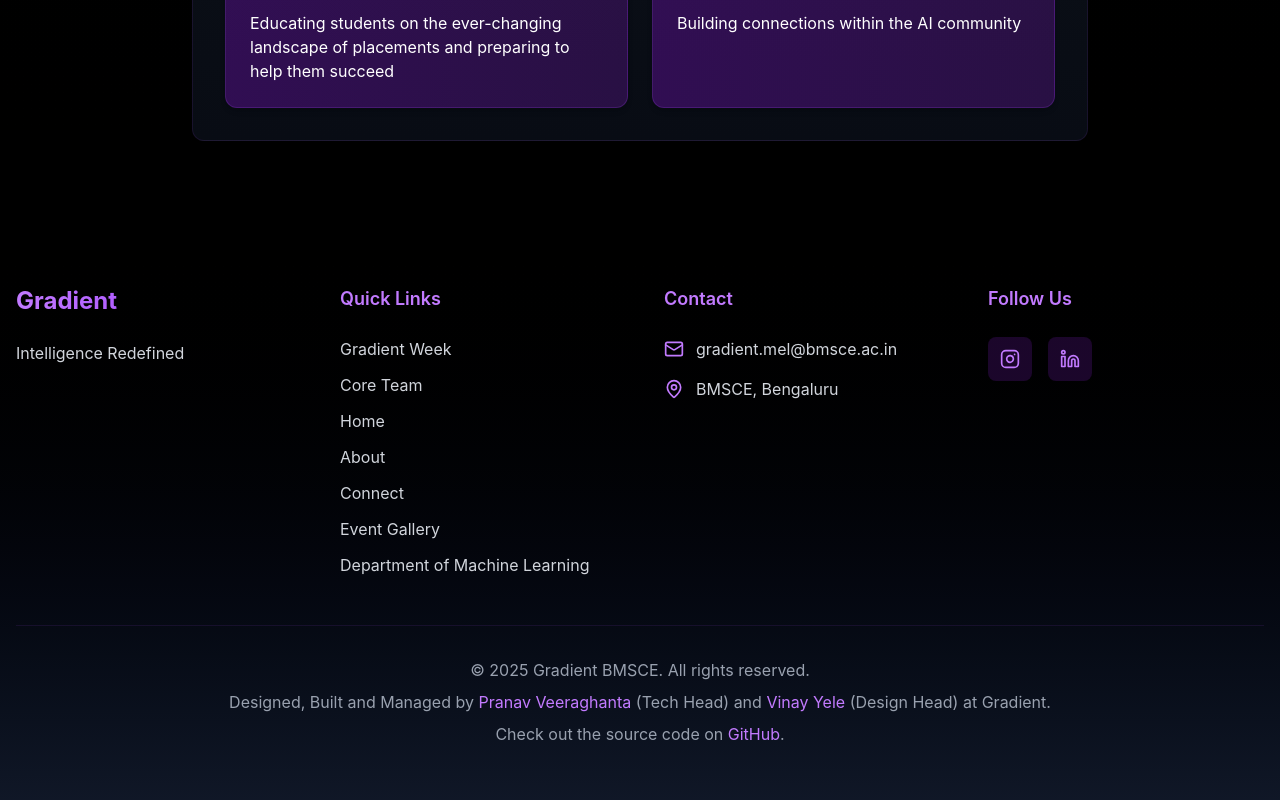
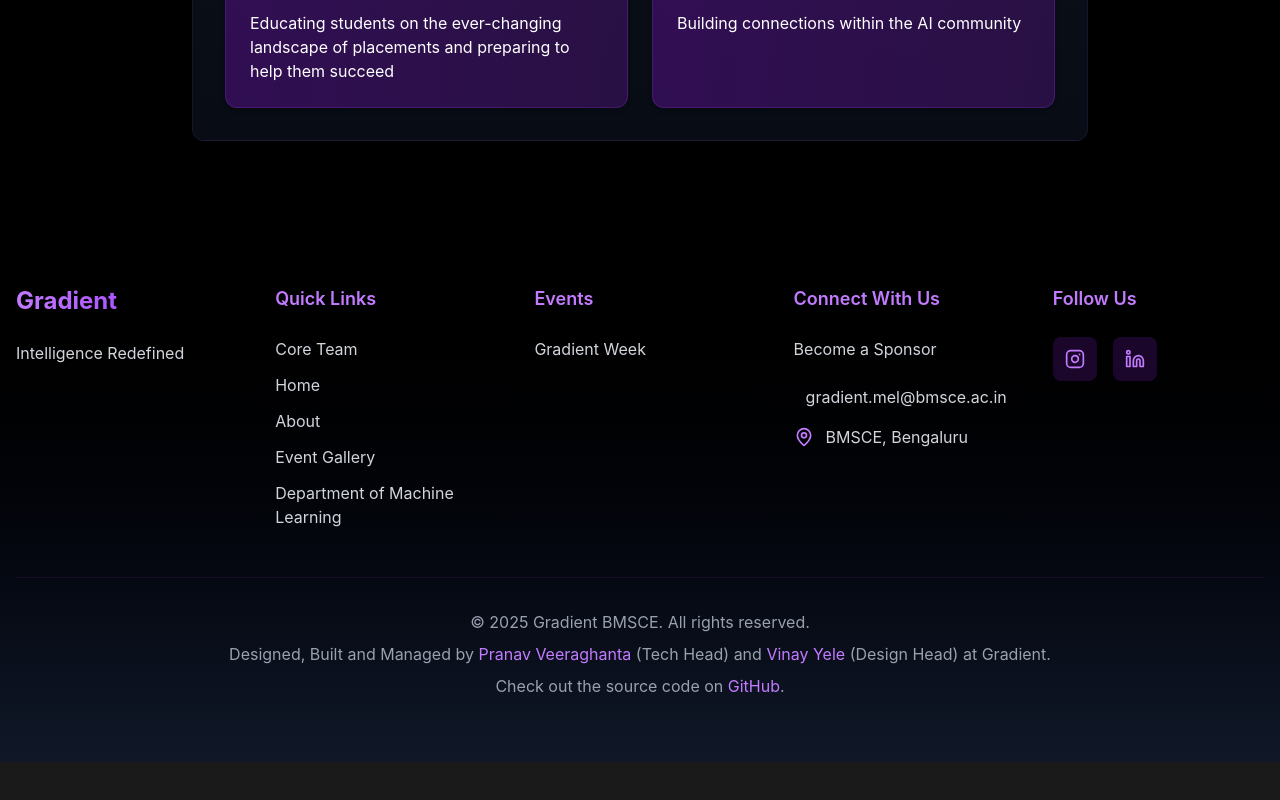
Before and after one commit to Vinay-yele/Gradient-Website, a Next.js app: page /about in a window 1280 px wide. Shown: the part 2648-3448 px from the top of the page. After the commit the page ends 3410 px from the top, so only its background shows below. Built offline with nearby package versions, Linux system fonts and the light colour scheme.

Commit message:
28-04-2025

```diff
--- a/app/events/recap-data.js
+++ b/app/events/recap-data.js
@@ -5,7 +5,7 @@ export const recapSections = [
     title: 'Inauguration Ceremony',
     brief: 'The official kickoff of Gradient Week 2025.',
     description: 'Gradient Week 2025 began with an inauguration ceremony attended by the management of BMSCE, The students and enthusiastic participants. The event featured keynote speeches highlighting the importance of collaborative innovation in the field. The ceremony set the tone for a week full of learning, competition, and growth.',
-    coverImage: '/gallery/recap/inaug/a.webp',
+    coverImage: 'https://gradient-content-server.vercel.app/content/gallery/recap/inaug/a.webp',
     images: [
       {
         url: 'https://gradient-content-server.vercel.app/content/gallery/recap/inaug/a.webp',
--- a/app/team/page.tsx
+++ b/app/team/page.tsx
@@ -23,29 +23,29 @@ const TeamMember = ({ name, role, year, image, github, linkedin }: TeamMember) =
     <div className="group relative h-full">
       {/* Diagonal card with darker purple background */}
       <div className="relative bg-purple-950/90 h-full overflow-hidden shadow-lg"
-           style={{ clipPath: 'polygon(0 0, 100% 0, 97% 100%, 0% 100%)' }}>
+        style={{ clipPath: 'polygon(0 0, 100% 0, 97% 100%, 0% 100%)' }}>
         <div className="flex flex-col h-full">
           {/* Diagonal overlay */}
           <div className="absolute top-0 right-0 w-full h-full bg-gradient-to-br from-purple-900/20 to-transparent
                          -skew-x-12 -translate-x-full group-hover:translate-x-0 transition-transform duration-700" />
 
-          {/* Content container - changed to stack image on top for larger images */}
+          {/* Content container */}
           <div className="flex flex-col h-full">
-            {/* Image section with MUCH larger dimensions */}
+            {/* Image section */}
             <div className="relative w-full">
-              <div className="relative w-full h-72 sm:h-80 md:h-96 overflow-hidden"
-                   style={{ clipPath: 'polygon(0 0, 100% 0, 100% 90%, 0% 100%)' }}>
+              <div className="relative w-full h-64 sm:h-72 md:h-80 overflow-hidden"
+                style={{ clipPath: 'polygon(0 0, 100% 0, 100% 90%, 0% 100%)' }}>
                 <Image
                   src={image}
                   alt={name}
                   width={800}
                   height={800}
                   className="w-full h-full object-cover object-center transition-transform duration-700
-                           scale-105 group-hover:scale-115"
+                           scale-105 group-hover:scale-110"
                   style={{ objectPosition: '50% 20%' }} // Focus more on faces
                   priority
                 />
-                {/* Image overlay gradient - further reduced fade */}
+                {/* Image overlay gradient */}
                 <div className="absolute inset-0 bg-gradient-to-t from-purple-950/40 via-transparent to-purple-950/5" />
               </div>
             </div>
@@ -56,7 +56,7 @@ const TeamMember = ({ name, role, year, image, github, linkedin }: TeamMember) =
               <div className="w-16 h-1 bg-purple-500 mb-4 transform origin-center transition-all duration-300
                             group-hover:w-24 group-hover:bg-fuchsia-500" />
 
-              <h3 className="text-3xl font-bold text-white group-hover:text-purple-300 transition-colors text-center">{name}</h3>
+              <h3 className="text-2xl md:text-3xl font-bold text-white group-hover:text-purple-500 transition-colors text-center">{name}</h3>
               <p className="text-purple-200/90 font-medium text-base mt-2 text-center">{role}</p>
               {year && <p className="text-zinc-400 text-sm mt-1 text-center">{year}</p>}
 
@@ -71,7 +71,7 @@ const TeamMember = ({ name, role, year, image, github, linkedin }: TeamMember) =
                              text-white p-2 rounded-md transition-colors transform hover:scale-105"
                     aria-label={`${name}'s GitHub`}
                   >
-                    <Github size={24} />
+                    <Github size={22} />
                   </a>
                 )}
                 {linkedin && (
@@ -83,7 +83,7 @@ const TeamMember = ({ name, role, year, image, github, linkedin }: TeamMember) =
                              text-white p-2 rounded-md transition-colors transform hover:scale-105"
                     aria-label={`${name}'s LinkedIn`}
                   >
-                    <Linkedin size={24} />
+                    <Linkedin size={22} />
                   </a>
                 )}
               </div>
@@ -95,24 +95,43 @@ const TeamMember = ({ name, role, year, image, github, linkedin }: TeamMember) =
   );
 };
 
-// Domain Section with side title and alternating layout
+// Domain Section with simplified responsive layout
 const DomainSection = ({ title, members, isReversed }: { title: string, members: any[], isReversed: boolean }) => {
   return (
-    <div className="mb-24">
-      <div className={`flex flex-col ${isReversed ? 'md:flex-row' : 'md:flex-row-reverse'} items-center`}>
-        {/* Side Domain Title - fixed for long titles */}
-        <div className={`w-full md:w-1/3 mb-12 md:mb-0 ${isReversed ? 'md:pr-12' : 'md:pl-12'} relative`}>
-          <div className="sticky top-32">
-            <h2 className={`text-5xl md:text-6xl train-one-regular leading-tight ${isReversed ? 'md:text-right' : 'md:text-left'} text-center whitespace-normal`}>
-              {title}
-            </h2>
+    <div className="mb-16 md:mb-24">
+      {/* For smaller screens (1024px and below): always show title on top */}
+      <div className="block xl:hidden mb-10">
+        <h2 className="text-4xl sm:text-5xl md:text-6xl righteous-regular leading-tight text-center px-4">
+          {title}
+        </h2>
+      </div>
+
+      {/* For larger screens (above 1024px): show side-by-side layout */}
+      <div className="hidden xl:flex xl:flex-row items-center">
+        {/* Side title, only visible on large screens */}
+        <div className={`${isReversed ? 'order-1 pr-8' : 'order-2 pl-8'} w-1/3`}>
+          <h2 className={`text-7xl righteous-regular leading-tight ${isReversed ? 'text-right' : 'text-left'}`}>
+            {title}
+          </h2>
+        </div>
+
+        {/* Team members, order changes based on isReversed */}
+        <div className={`${isReversed ? 'order-2' : 'order-1'} w-2/3`}>
+          <div className="grid grid-cols-2 gap-8">
+            {members.map((member, index) => (
+              <div key={member.name} className={members.length === 3 && index === 2 ? 'col-span-2 max-w-md mx-auto' : ''}>
+                <TeamMember {...member} />
+              </div>
+            ))}
           </div>
         </div>
+      </div>
 
-        {/* Team Members Grid - always 2 columns max */}
-        <div className="w-full md:w-2/3 grid grid-cols-1 md:grid-cols-2 gap-8">
+      {/* For smaller screens: always show members below title in a grid */}
+      <div className="xl:hidden">
+        <div className="grid grid-cols-1 sm:grid-cols-2 gap-6 md:gap-8">
           {members.map((member, index) => (
-            <div key={member.name} className={members.length === 3 && index === 2 ? 'md:col-span-2 max-w-lg mx-auto' : ''}>
+            <div key={member.name} className={members.length === 3 && index === 2 ? 'sm:col-span-2 max-w-md mx-auto' : ''}>
               <TeamMember {...member} />
             </div>
           ))}
@@ -125,45 +144,47 @@ const DomainSection = ({ title, members, isReversed }: { title: string, members:
 export default function Team() {
   return (
     <div className="min-h-screen text-white" style={{ backgroundColor: '#180336' }}>
-      {/* Google Fonts Import for Train One */}
+      {/* Google Fonts Import */}
       <style jsx global>{`
-        @import url('https://fonts.googleapis.com/css2?family=Delius&family=Kavoon&family=Kreon:wght@300&family=Permanent+Marker&family=Train+One&display=swap');
+        @import url('https://fonts.googleapis.com/css2?family=Righteous&display=swap');
 
-        .train-one-regular {
-          font-family: "Train One", system-ui;
+        .righteous-regular {
+          font-family: "Righteous", sans-serif;
           font-weight: 400;
           font-style: normal;
         }
       `}</style>
 
-      {/* Very dark purple grid background pattern - made more visible */}
+      {/* Background pattern */}
       <div className="fixed inset-0 opacity-15 pointer-events-none"
-           style={{ backgroundImage: 'linear-gradient(to right, #4d3197 1px, transparent 1px), linear-gradient(to bottom, #4d3197 1px, transparent 1px)',
-                   backgroundSize: '40px 40px',
-                   backgroundColor: '#180336' }} />
+        style={{
+          backgroundImage: 'linear-gradient(to right,rgb(127, 111, 168) 1px, transparent 1px), linear-gradient(to bottom, rgb(127, 111, 168) 1px, transparent 1px)',
+          backgroundSize: '40px 40px',
+          backgroundColor: '#180336'
+        }} />
 
       <Navbar />
 
-      <div className="max-w-7xl mx-auto px-4 pt-24 pb-20 text-center">
-        <div className="mb-16 relative">
+      <div className="max-w-6xl mx-auto px-4 sm:px-6 pt-20 md:pt-24 pb-16 md:pb-20 text-center">
+        <div className="mb-12 md:mb-16 relative">
           <motion.div
             initial={{ opacity: 0, y: -20 }}
             animate={{ opacity: 1, y: 0 }}
             transition={{ duration: 0.7 }}
-            className="mx-auto max-w-3xl"
+            className="mx-auto max-w-2xl lg:max-w-3xl"
           >
-            <h1 className="text-7xl md:text-7xl font-bold mt-10">
+            <h1 className="text-4xl sm:text-5xl md:text-6xl xl:text-7xl font-bold mt-6 md:mt-10">
               <span className="text-white">The Minds</span><br />
               <span className="text-purple-400">Behind Gradient</span>
             </h1>
-            {/* Added tagline below the title */}
-            <p className="text-purple-200 text-2xl mt-6 font-light">
+            {/* Tagline */}
+            <p className="text-purple-200 text-xl md:text-2xl mt-4 md:mt-6 font-light px-2">
               The team that brings you innovation at the speed of thought
             </p>
           </motion.div>
         </div>
 
-        {/* Team Sections with alternating layout */}
+        {/* Team Sections */}
         <div className="space-y-12">
           {teamData.map((section, index) => (
             <motion.div
@@ -175,7 +196,7 @@ export default function Team() {
               <DomainSection
                 title={section.title}
                 members={section.members}
-                isReversed={index % 2 !== 0} // Alternate layout
+                isReversed={index % 2 !== 0}
               />
             </motion.div>
           ))}
--- a/components/Footer.tsx
+++ b/components/Footer.tsx
@@ -1,17 +1,23 @@
-'use client'
+"use client"
 import { motion } from 'framer-motion'
 import { Twitter, Instagram, Linkedin, Mail, MapPin, Phone } from 'lucide-react'
 import Link from 'next/link'
 
 const Footer = () => {
   const quickLinks = [
-    { name: "Gradient Week", href: "/events" },
     { name: "Core Team", href: "/team" },
     { name: "Home", href: "/" },
     { name: "About", href: "/about" },
-    { name: "Connect", href: "/connect" },
     { name: "Event Gallery", href: "/gallery" },
     { name: "Department of Machine Learning", href: "/department-work" }
+  ]
+
+  const eventLinks = [
+    { name: "Gradient Week", href: "/events" }
+  ]
+
+  const connectLinks = [
+    { name: "Become a Sponsor", href: "/connect" }
   ]
 
   const socialLinks = [
@@ -24,7 +30,7 @@ const Footer = () => {
       <div className="absolute inset-0 bg-[radial-gradient(ellipse_at_center,_var(--tw-gradient-stops))] from-purple-900/10 via-transparent to-transparent pointer-events-none" />
 
       <div className="container mx-auto px-4 py-16">
-        <div className="grid grid-cols-1 md:grid-cols-2 lg:grid-cols-4 gap-12">
+        <div className="grid grid-cols-1 lg:grid-cols-5 gap-12">
           {/* About Section */}
           <motion.div
             initial={{ opacity: 0, y: 20 }}
@@ -60,14 +66,47 @@ const Footer = () => {
             </ul>
           </motion.div>
 
-          {/* Contact Info */}
+          {/* Event Links */}
           <motion.div
             initial={{ opacity: 0, y: 20 }}
             animate={{ opacity: 1, y: 0 }}
             transition={{ duration: 0.5, delay: 0.2 }}
           >
-            <h3 className="text-lg font-semibold mb-6 text-purple-400">Contact</h3>
-            <div className="space-y-4">
+            <h3 className="text-lg font-semibold mb-6 text-purple-400">Events</h3>
+            <ul className="space-y-3">
+              {eventLinks.map((link) => (
+                <li key={link.name}>
+                  <Link
+                    href={link.href}
+                    className="text-gray-300 hover:text-purple-400 transition-colors duration-300"
+                  >
+                    {link.name}
+                  </Link>
+                </li>
+              ))}
+            </ul>
+          </motion.div>
+
+          {/* Contact Info */}
+          <motion.div
+            initial={{ opacity: 0, y: 20 }}
+            animate={{ opacity: 1, y: 0 }}
+            transition={{ duration: 0.5, delay: 0.3 }}
+          >
+            <h3 className="text-lg font-semibold mb-6 text-purple-400">Connect With Us</h3>
+            <ul className="space-y-3">
+              {connectLinks.map((link) => (
+                <li key={link.name}>
+                  <Link
+                    href={link.href}
+                    className="text-gray-300 hover:text-purple-400 transition-colors duration-300"
+                  >
+                    {link.name}
+                  </Link>
+                </li>
+              ))}
+            </ul>
+            <div className="space-y-4 mt-6">
               <div className="flex items-center space-x-3">
                 <Mail className="w-5 h-5 text-purple-400" />
                 <span className="text-gray-300">gradient.mel@bmsce.ac.in</span>
@@ -83,7 +122,7 @@ const Footer = () => {
           <motion.div
             initial={{ opacity: 0, y: 20 }}
             animate={{ opacity: 1, y: 0 }}
-            transition={{ duration: 0.5, delay: 0.3 }}
+            transition={{ duration: 0.5, delay: 0.4 }}
           >
             <h3 className="text-lg font-semibold mb-6 text-purple-400">Follow Us</h3>
             <div className="flex space-x-4">
@@ -108,7 +147,7 @@ const Footer = () => {
         <motion.div
           initial={{ opacity: 0 }}
           animate={{ opacity: 1 }}
-          transition={{ duration: 0.5, delay: 0.4 }}
+          transition={{ duration: 0.5, delay: 0.5 }}
           className="border-t border-purple-500/10 mt-12 pt-8 text-center text-gray-400"
         >
           <p>&copy; {new Date().getFullYear()} Gradient BMSCE. All rights reserved.</p>
```
